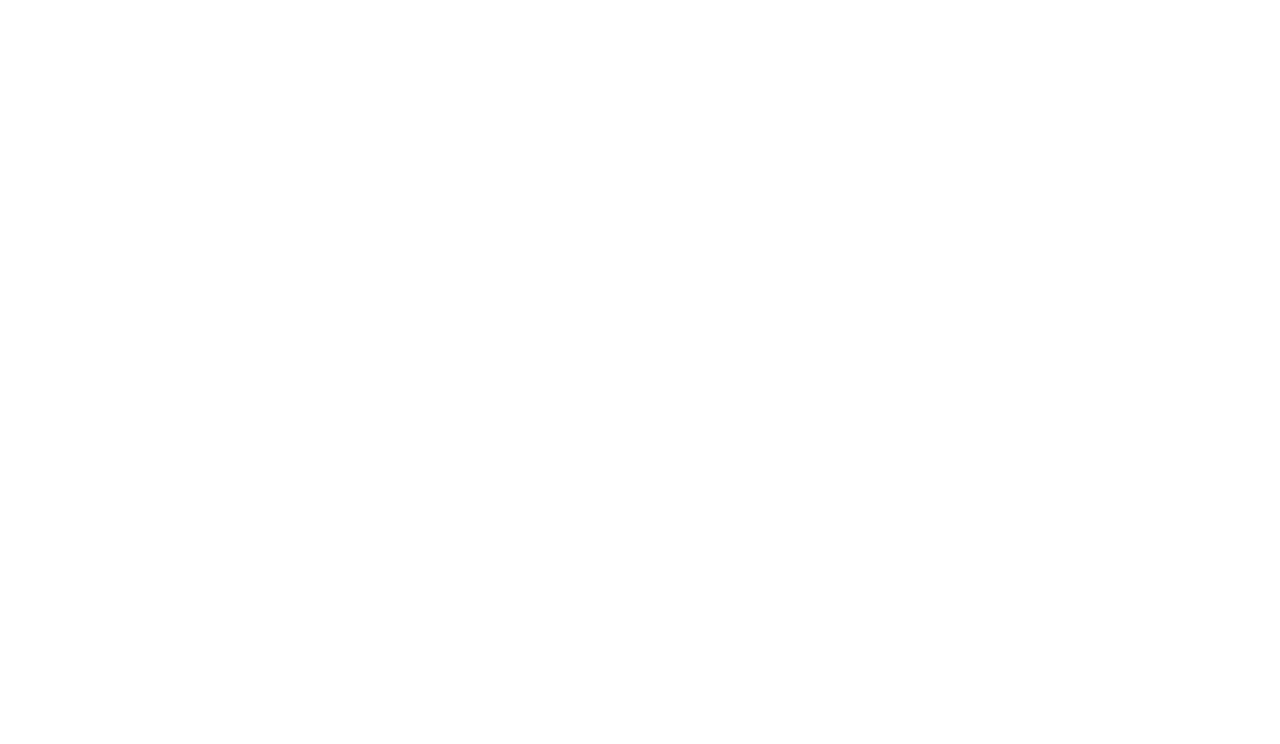
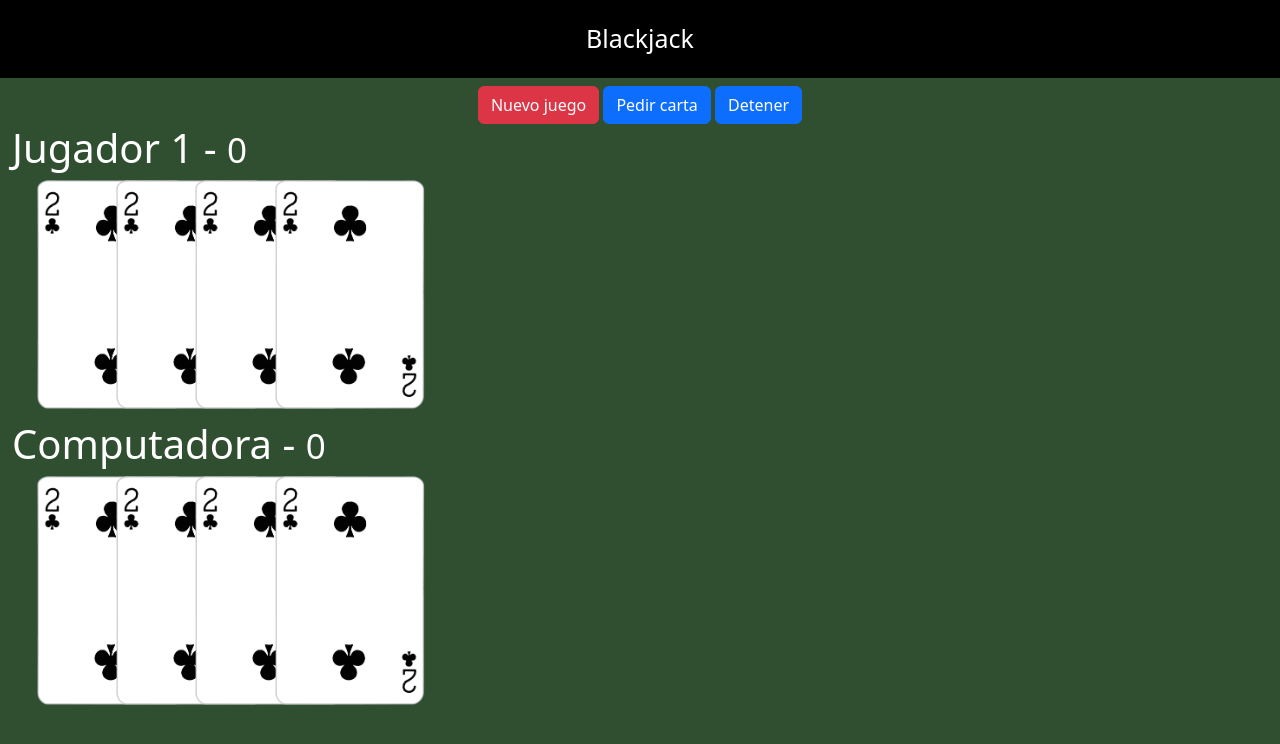
Before and after one commit to Agus-Ca/Javascript, a plain HTML site: page 03-Laboratorio - Blacjack/index.html in a window 1280 px wide. Drawn offline with nearby package versions, Linux system fonts and the light colour scheme.

Commit message:
estilo y estructura del juego

```diff
--- a/03-Laboratorio - Blacjack/assets/css/styles.css
+++ b/03-Laboratorio - Blacjack/assets/css/styles.css
@@ -0,0 +1,24 @@
+html, body {
+    margin: 0px;
+    background-color: #2f4f30;
+    color: white;
+}
+
+.titulo {
+    text-align: center;
+    background-color: black;
+    color: white;
+    padding: 20px;
+    font-size: 25px;
+}
+
+.carta {
+    width: 150px;
+    position: relative;
+    left: 100px;
+    margin-left: -75px;
+}
+
+#computadora-cartas, #jugador-cartas {
+    height: 240px;
+}
--- a/03-Laboratorio - Blacjack/index.html
+++ b/03-Laboratorio - Blacjack/index.html
@@ -5,9 +5,58 @@
     <meta http-equiv="X-UA-Compatible" content="IE=edge">
     <meta name="viewport" content="width=device-width, initial-scale=1.0">
     <title>Blackjack</title>
+
+    <!-- CSS only -->
+    <link href="https://cdn.jsdelivr.net/npm/bootstrap@5.2.1/dist/css/bootstrap.min.css" rel="stylesheet" integrity="sha384-iYQeCzEYFbKjA/T2uDLTpkwGzCiq6soy8tYaI1GyVh/UjpbCx/TYkiZhlZB6+fzT" crossorigin="anonymous">
     <link rel="stylesheet" href="./assets/css/styles.css">
 </head>
 <body>
+
+    <header class="titulo">
+        Blackjack
+    </header>
+
+    <div class="row mt-2">
+        <div class="col text-center">
+            <button class="btn btn-danger">
+                Nuevo juego
+            </button>
+            <button class="btn btn-primary">
+                Pedir carta
+            </button>
+            <button class="btn btn-primary">
+                Detener
+            </button>
+        </div>
+    </div>
+
+    <div class="row container">
+        <div class="col">
+            <h1>
+                Jugador 1 - <small>0</small>
+            </h1>
+            <div id="jugador-cartas">
+                <img class="carta" src="./assets/cartas/2C.png">
+                <img class="carta" src="./assets/cartas/2C.png">
+                <img class="carta" src="./assets/cartas/2C.png">
+                <img class="carta" src="./assets/cartas/2C.png">
+            </div>
+        </div>
+    </div>
+
+    <div class="row container">
+        <div class="col">
+            <h1>
+                Computadora - <small>0</small>
+            </h1>
+            <div id="computadora-cartas">
+                <img class="carta" src="./assets/cartas/2C.png">
+                <img class="carta" src="./assets/cartas/2C.png">
+                <img class="carta" src="./assets/cartas/2C.png">
+                <img class="carta" src="./assets/cartas/2C.png">
+            </div>
+        </div>
+    </div>
 
     <script src="./assets/js/juego.js"></script>
 
```
